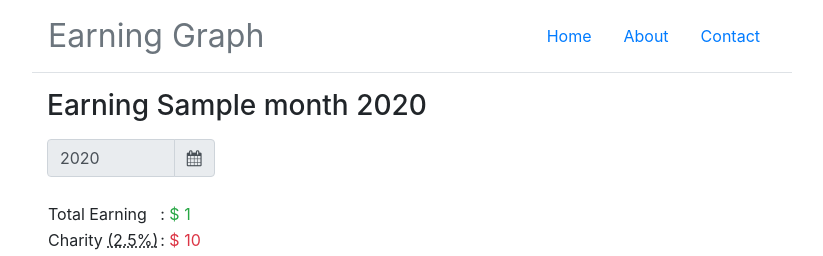
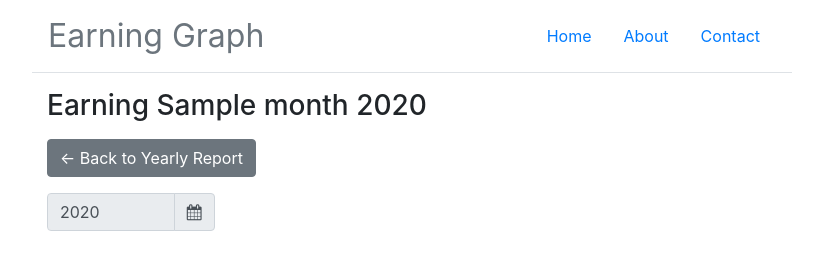
Before and after one commit to aijogja/upwork-earning-graph, a Django app: template upworkapi/templates/upworkapi/finance.html in a window 1280 px wide. Shown: the top 256 px of the page, without its empty margins (228-1051 px from the left). Run offline with Django 3.2, Linux system fonts and the light colour scheme; the template is opened without the code that fills it: most values are stand-ins (such as "Sample title", 1, 10 or a date in 2020); some libraries are stand-ins or nearby versions.

Commit message:
Add Back button onto monthly detail page

```diff
--- a/upworkapi/templates/upworkapi/finance.html
+++ b/upworkapi/templates/upworkapi/finance.html
@@ -8,6 +8,12 @@
 <div class="row">
   <div class="col-lg-12">
     <h3 class="mb-3">Earning {{ graph.month }} {{ graph.year }}</h3>
+
+    {% if graph.month %}
+    <a href="/earning" class="btn btn-secondary mb-3">
+      ← Back to Yearly Report
+    </a>
+    {% endif %}
 
     <form class="form-inline" id="year-form" method="post">
       {% csrf_token %}
```
